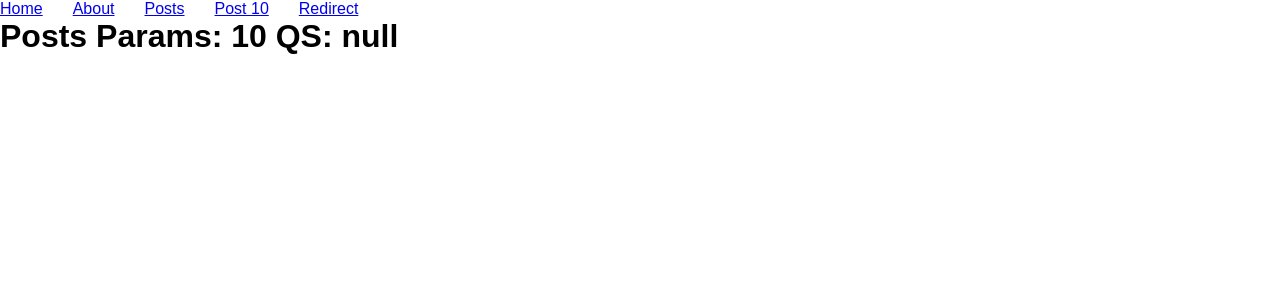
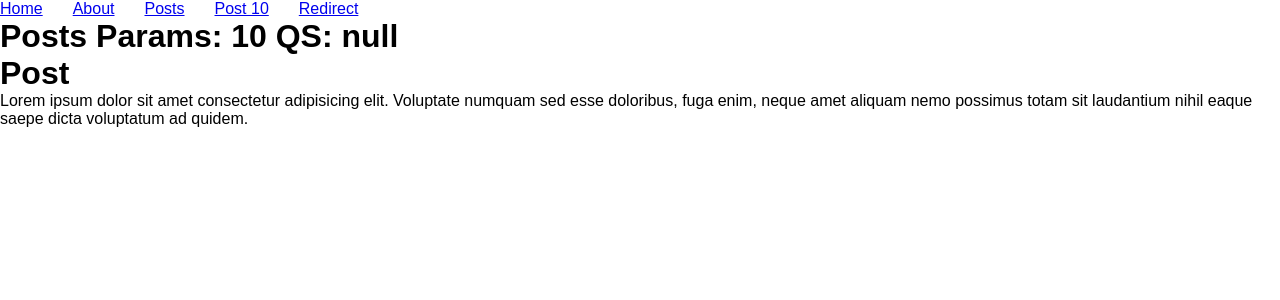
Before and after one commit to rdGxd/react-router-dom-v6, a React (Vite) app: page /posts/10 in a window 1280 px wide. Shown: the top 300 px of the page. Built offline with nearby package versions, Linux system fonts and the light colour scheme.

Commit message:
Outlet e Rotas aninhadas: Modificando trechos da página

```diff
--- a/src/components/Post/index.tsx
+++ b/src/components/Post/index.tsx
@@ -1,17 +1,10 @@
-import { useParams, useSearchParams } from "react-router-dom";
 import "./styles.css";
 
 export const Post = () => {
-  const { id } = useParams();
-  // Pegando as query strings
-  // http://localhost:5173/posts/10?page=101
-  const [qs] = useSearchParams();
-
   return (
     <div>
-      <h1>
-        Posts {`Params: ${id}`} {`QS: ${qs.get("page")}`}
-      </h1>
+      <h1>Post</h1>
+      <p>Lorem ipsum dolor sit amet consectetur adipisicing elit. Voluptate numquam sed esse doloribus, fuga enim, neque amet aliquam nemo possimus totam sit laudantium nihil eaque saepe dicta voluptatum ad quidem.</p>
     </div>
   );
 };
--- /dev/null
+++ b/src/components/Posts/index.tsx
@@ -0,0 +1,18 @@
+import { useParams, useSearchParams, Outlet } from "react-router-dom";
+import "./styles.css";
+
+export const Posts = () => {
+  const { id } = useParams();
+  // Pegando as query strings
+  // http://localhost:5173/posts/10?page=101
+  const [qs] = useSearchParams();
+
+  return (
+    <div>
+      <h1>
+        Posts {`Params: ${id}`} {`QS: ${qs.get("page")}`}
+      </h1>
+      <Outlet />
+    </div>
+  );
+};
--- a/src/main.tsx
+++ b/src/main.tsx
@@ -7,6 +7,7 @@ import { Home } from "./components/Home";
 import { Menu } from "./components/Menu";
 import { Page404 } from "./components/Page404";
 import { Post } from "./components/Post";
+import { Posts } from "./components/Posts";
 import { Redirect } from "./components/Redirect";
 import "./styles/global.css";
 
@@ -15,12 +16,15 @@ ReactDOM.createRoot(document.getElementById("root")!).render(
     <BrowserRouter>
       <Menu />
       <Routes>
-        <Route index path="/" element={<Home />}></Route>
-        <Route path="/about" element={<About />}></Route>
-        <Route path="/posts/:id" element={<Post />}></Route>
-        <Route path="/posts" element={<Post />}></Route>
-        <Route path="/redirect" element={<Redirect />}></Route>
-        <Route path="*" element={<Page404 />}></Route>
+        <Route index path="/" element={<Home />} />
+        <Route path="/about" element={<About />} />
+        {/* <Route path="/posts/:id" element={<Posts />}></Route>*/}
+        <Route path="/posts" element={<Posts />}>
+          <Route path=":id" element={<Post /> } />
+        </Route>
+        <Route path="/posts" element={<Posts />} />
+        <Route path="/redirect" element={<Redirect />} />
+        <Route path="*" element={<Page404 />} />
       </Routes>
     </BrowserRouter>
   </React.StrictMode>
```
Also changed, not shown: src/components/Posts/styles.css (added).
